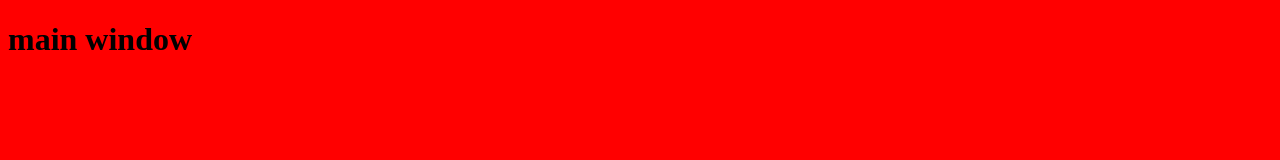
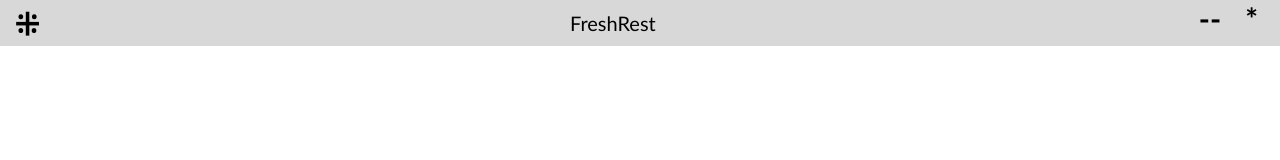
Before and after one commit to surajrathod/eagluet, an Electron app: page index.html in a window 1280 px wide. Drawn offline with Linux system fonts and the light colour scheme.

Commit message:
updated the style

```diff
--- a/index.html
+++ b/index.html
@@ -3,10 +3,20 @@
   <head>
     <meta charset="UTF-8" />
     <meta name="viewport" content="width=device-width, initial-scale=1.0" />
-    <link rel="stylesheet" href="style.css">
+    <link rel="stylesheet" href="/src/style/variable.css" />
+    <link rel="stylesheet" href="/src/style/style.css" />
     <title>sdf</title>
   </head>
   <body>
-    <h1>main window</h1>
+    <nav class="navigations">
+      <div class="icon setting">
+        ⁜
+      </div>
+      <div class="logo">FreshRest</div>
+      <div class="bar">
+        <div class="icon minimize">--</div>
+        <div class="icon close">*</div>
+      </div>
+    </nav>
   </body>
 </html>
--- a/main.js
+++ b/main.js
@@ -7,7 +7,9 @@ let mainWindow = null;
 function createWindow() {
     const windowsOptions = {
         width: 600,
-        height: 700
+        height: 600,
+        frame: false,
+        show: false
     }
     mainWindow = new BrowserWindow(windowsOptions);
     mainWindow.loadURL(path.join('file://', __dirname, '/index.html'))
@@ -18,7 +20,9 @@ function createWindow() {
     mainWindow.once('ready-to-show', () => {
         mainWindow.show()
     })
+
 }
+
 app.on('ready', () => {
     createWindow()
 })
--- /dev/null
+++ b/src/style/style.css
@@ -0,0 +1,38 @@
+* {
+  margin: 0;
+  padding: 0;
+}
+*,
+*::before,
+*::after {
+  box-sizing: inherit;
+}
+
+body {
+  font-size: 20px;
+  font-family: 'Gill Sans', 'Gill Sans MT', Calibri, 'Trebuchet MS', sans-serif;
+  box-sizing: border-box;
+}
+nav.navigations {
+  display: flex;
+  justify-content: space-between;
+  background-color: var(--Grey);
+  align-items: center;
+  height: 46px;
+}
+.bar {
+  display: flex;
+  margin-right: 0.5em;
+  height: 46px;
+}
+.setting {
+  margin-left: 0.5em;
+}
+
+.icon {
+  font-size: 1.5em;
+  font-weight: bold;
+}
+.bar > .icon {
+  padding: 0 0.4em;
+}
--- /dev/null
+++ b/src/style/variable.css
@@ -0,0 +1,3 @@
+:root{
+    --Grey:rgb(216, 216, 216);
+}
--- a/style.css
+++ /dev/null
@@ -1,3 +0,0 @@
-body {
-  background: red;
-}
```
